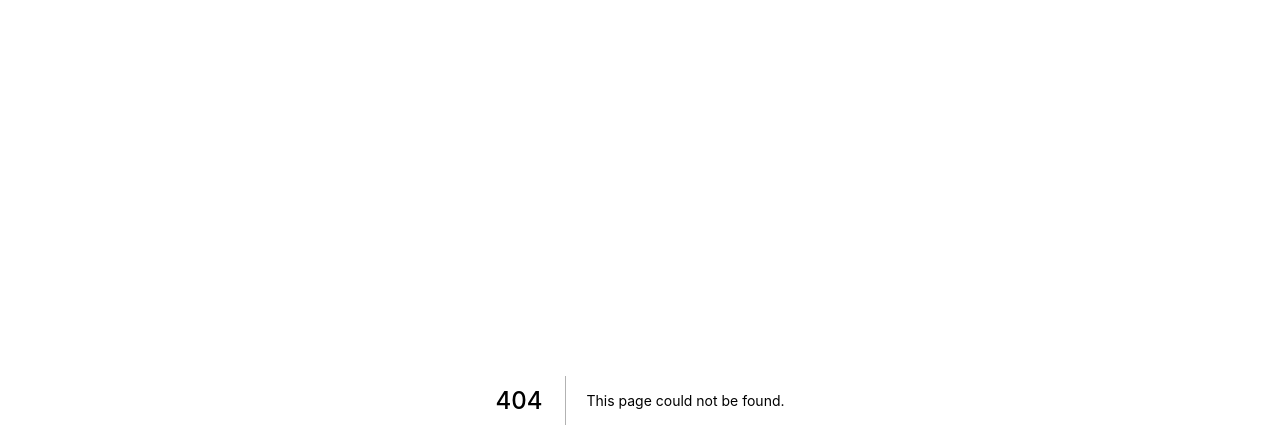
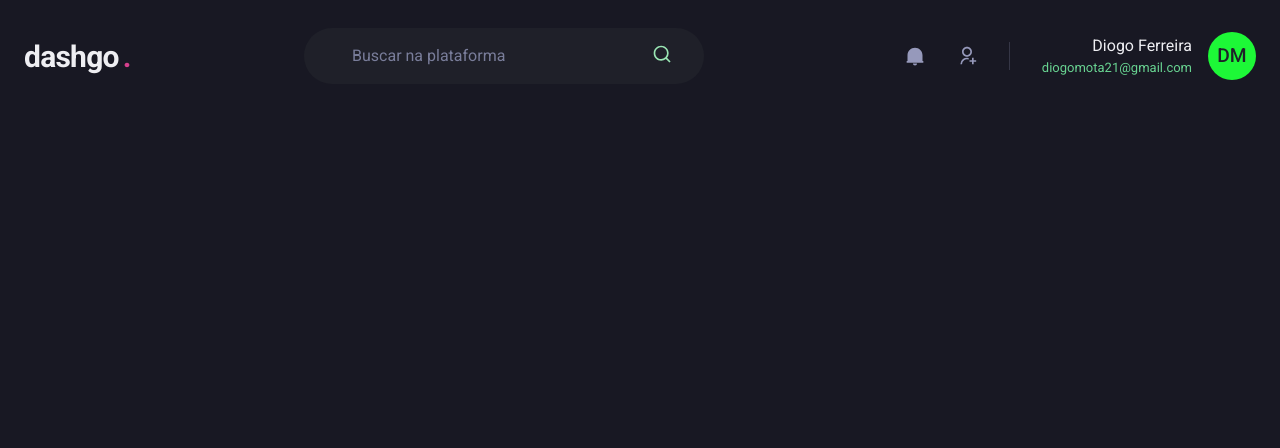
Before and after one commit to DIOGO-MOTA/Dashboard, a Next.js app: page /dashboard in a window 1280 px wide. Before the commit this address had no page. Shown: the top 448 px of the page. Built offline with nearby package versions, Linux system fonts and the light colour scheme.

Commit message:
ConponentHeader

```diff
--- a/package.json
+++ b/package.json
@@ -15,7 +15,8 @@
     "framer-motion": "^4.1.3",
     "next": "10.1.3",
     "react": "17.0.2",
-    "react-dom": "17.0.2"
+    "react-dom": "17.0.2",
+    "react-icons": "^4.2.0"
   },
   "devDependencies": {
     "@types/node": "^14.14.37",
--- /dev/null
+++ b/src/components/Header.tsx
@@ -0,0 +1,84 @@
+import { Flex, Text, Input, Icon, HStack, Box, Avatar } from '@chakra-ui/react'
+import { RiNotification2Fill, RiSearchLine, RiUserAddLine } from 'react-icons/ri'
+
+export function Header() {
+  return (
+    <Flex
+      as="header"
+      w="100%"
+      maxWidth={1480}
+      h="20"
+      mx="auto"
+      mt="4"
+      px="6"
+      align="center"
+    >
+      <Text
+        fontSize="3xl"
+        fontWeight="bold"
+        letterSpacing="tight"
+        w="64"
+      >
+        dashgo
+        <Text as="span" ml="1" color="pink.500">.</Text>
+      </Text>
+
+      <Flex
+        as="label"
+        flex="1"
+        py="4"
+        px="8"
+        ml="6"
+        maxWidth={400}
+        alignSelf="center"
+        color="green.200"
+        position="relative"
+        bg="gray.800"
+        borderRadius="full"
+      >
+
+        <Input
+          color="green.50"
+          variant="unstyled"
+          px="4"
+          mr="4"
+          placeholder="Buscar na plataforma"
+          _placeholder={{ color: 'gray.400' }}
+        />
+
+        <Icon as={RiSearchLine} fontSize="20" />
+
+      </Flex>
+
+      <Flex
+        align="center"
+        ml="auto"
+      >
+        <HStack
+          spacing="8"
+          mx="8"
+          pr="8"
+          py="1"
+          color="gray.300"
+          borderRightWidth={1}
+          borderRightColor="gray.700"
+        >
+          <Icon as={RiNotification2Fill} fontSize="20" />
+          <Icon as={RiUserAddLine} fontSize="20" />
+        </HStack>
+
+        <Flex align="center">
+          <Box mr="4" textAlign="right">
+            <Text>Diogo Ferreira</Text>
+            <Text color="green.300" fontSize="small">
+              diogomota21@gmail.com
+           </Text>
+
+          </Box>
+
+          <Avatar size="md" name="Diogo mota" />
+        </Flex>
+      </Flex>
+    </Flex>
+  )
+}
--- /dev/null
+++ b/src/components/Sidebar.tsx
@@ -0,0 +1,12 @@
+import { Box, Stack } from "@chakra-ui/react";
+
+export function Sidebar() {
+  return (
+    <Box as="aside" w="64" mr="8">
+      <Stack spacing="12" align="flex-start">
+
+      </Stack>
+
+    </Box>
+  );
+}
--- /dev/null
+++ b/src/pages/dashboard.tsx
@@ -0,0 +1,15 @@
+import { Flex } from "@chakra-ui/react";
+import { Header } from "../components/Header";
+import { Sidebar } from "../components/Sidebar";
+
+export default function Dashboard() {
+  return (
+    <Flex direction="column" h="100vh">
+    <Header />
+
+    <Flex w="100%" my="6" maxWidth={1480} mx="auto" px="6">
+     <Sidebar />
+    </Flex>
+    </Flex>
+  )
+}
```
Also changed, not shown: src/components/Form/Input.tsx (added, +28 -0 lines), src/pages/index.tsx (+5 -34 lines), 1 other file (tests, documents, lock files or other folders).
